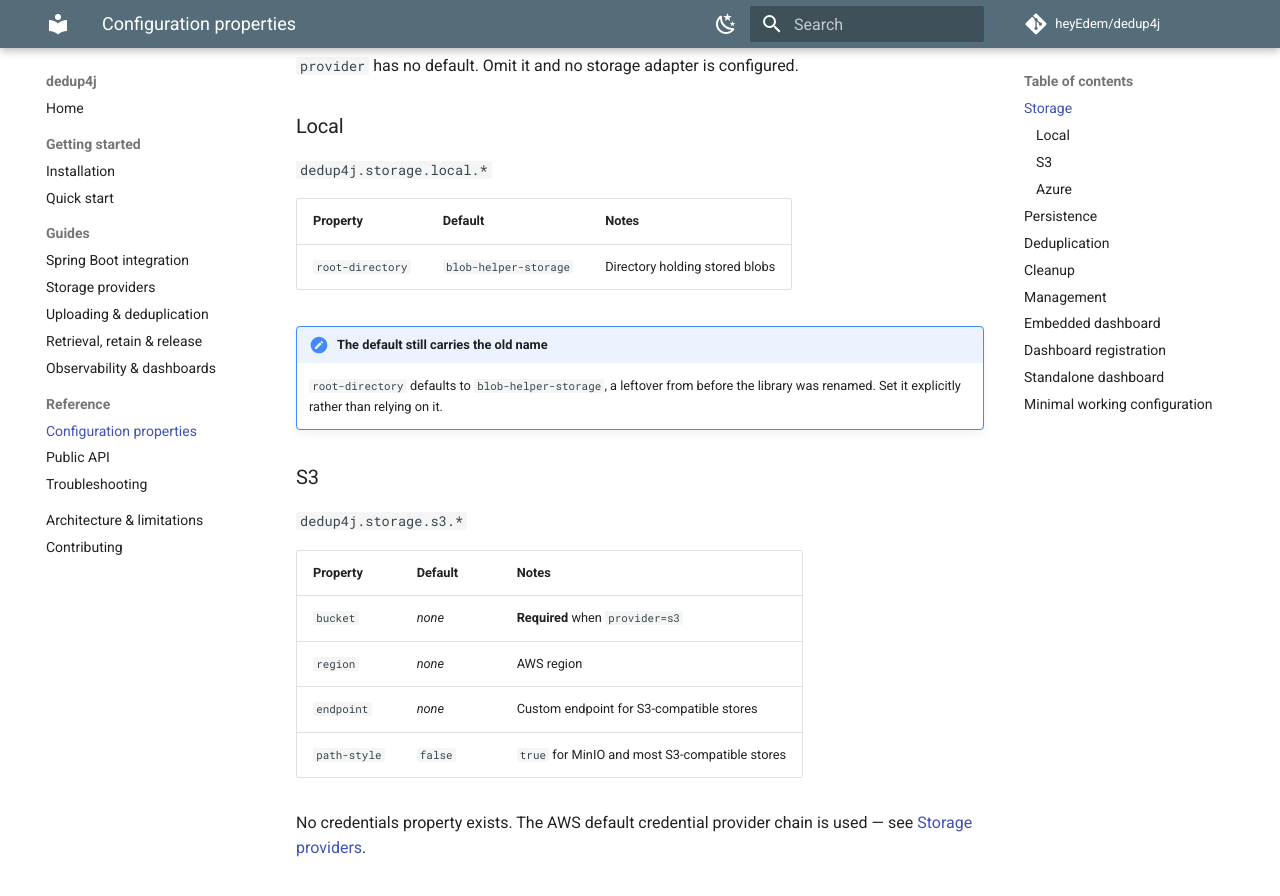
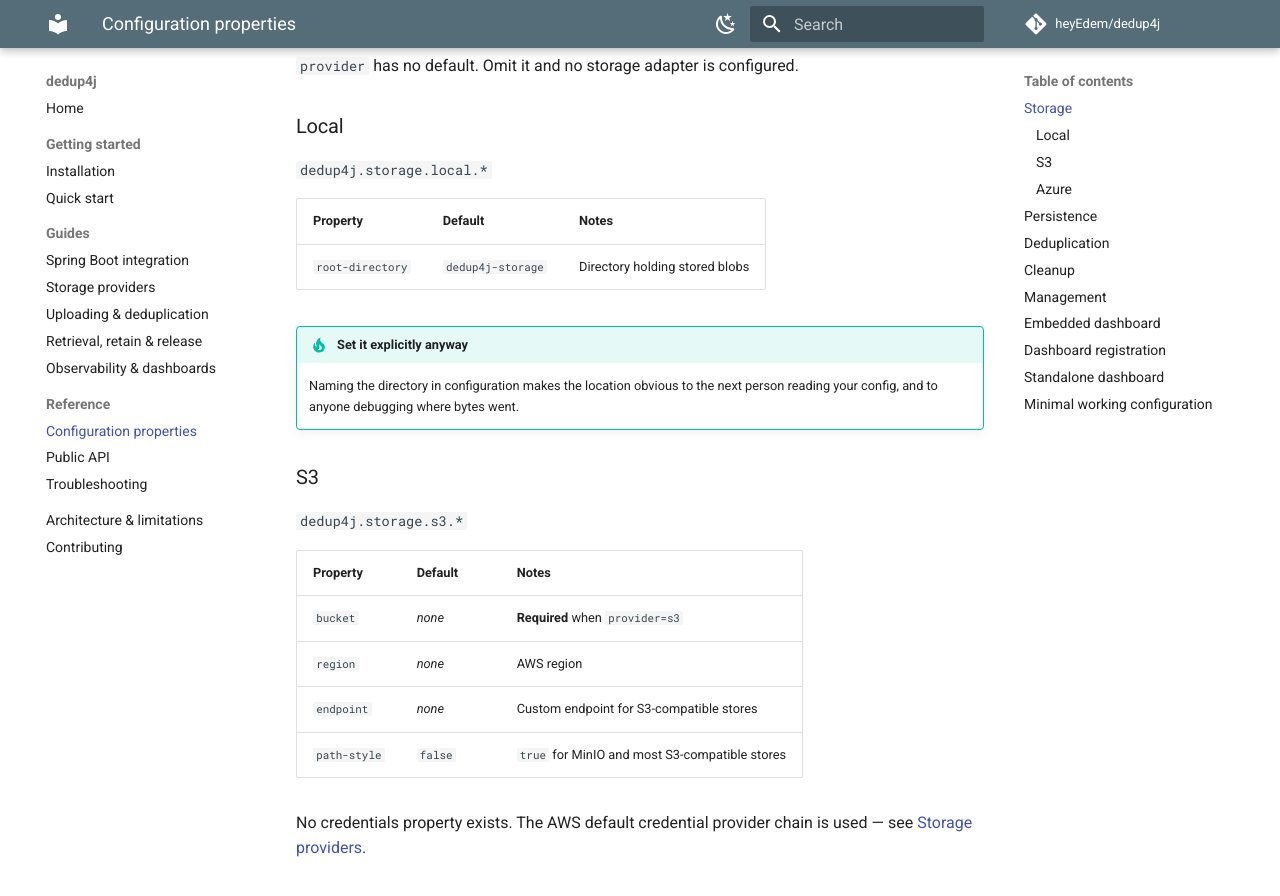
Before and after one commit to heyEdem/dedup4j-docs, an MkDocs documentation site: the page built from docs/reference/configuration.md, in a window 1280 px wide and 900 px high, scrolled down 748 px. Shown: the top 896 px of the window. Built offline with MkDocs 1.6.1 and Material for MkDocs 9.7.7, drawn with Linux system fonts in a browser that asks for light colours; comment, search, counter and statistics services are not loaded; some of the changed text lies outside the part shown.

Commit message:
docs: reconcile with the completed rename
The rename agent finished modules, packages, and artifactIds but left the
facade and every string literal. Both are now done in the library
(ae945a5, local) and the site is updated to match.

Documentation changes:

- configuration.md: root-directory default is dedup4j-storage, dashboard
  SQLite default is ./dedup4j-dashboard.sqlite. Removed the note
  apologising for the old names, since they no longer exist.
- troubleshooting.md: the schema-missing error now names
  dedup4j_asset_content, matching the text the library actually emits.
- contributing.md: the build is 190 tests, not 189.

The 189 figure came from the 2026-09-24 alignment record and was never
re-measured. Counting surefire reports before touching anything gives
190, and 190 after — so the baseline was stale, not the rename. Recorded
in C40; the alignment record's number is superseded rather than edited,
since it was accurate when written.

VERIFICATION.md sections A and B are closed: 6 rename items and 9 string
literals, all verified done. Gates D1-D3 verified green. C1 moves from
blocked to awaiting G6 — BlobStore now exists, but no consumer has
compiled against it, which is still the only thing that would prove it.

```diff
--- a/docs/reference/configuration.md
+++ b/docs/reference/configuration.md
@@ -27,11 +27,11 @@
 
 | Property | Default | Notes |
 |---|---|---|
-| `root-directory` | `blob-helper-storage` | Directory holding stored blobs |
+| `root-directory` | `dedup4j-storage` | Directory holding stored blobs |
 
-!!! note "The default still carries the old name"
-    `root-directory` defaults to `blob-helper-storage`, a leftover from before
-    the library was renamed. Set it explicitly rather than relying on it.
+!!! tip "Set it explicitly anyway"
+    Naming the directory in configuration makes the location obvious to the
+    next person reading your config, and to anyone debugging where bytes went.
 
 ### S3
 
@@ -140,7 +140,7 @@
 | Property | Default | Notes |
 |---|---|---|
 | `server.address` | `127.0.0.1` | **Its entire security boundary** |
-| `dedup4j.dashboard.database-path` | `./blob-helper-dashboard.sqlite` | Its own SQLite file; name predates the rename |
+| `dedup4j.dashboard.database-path` | `./dedup4j-dashboard.sqlite` | Its own SQLite file, separate from your application database |
 
 !!! danger "Changing `server.address` removes the only protection"
     The standalone dashboard has no authentication. See
```
Also changed, not shown: VERIFICATION.md (+25 -26 lines), docs/contributing.md (+1 -1 lines), docs/reference/troubleshooting.md (+1 -1 lines).
